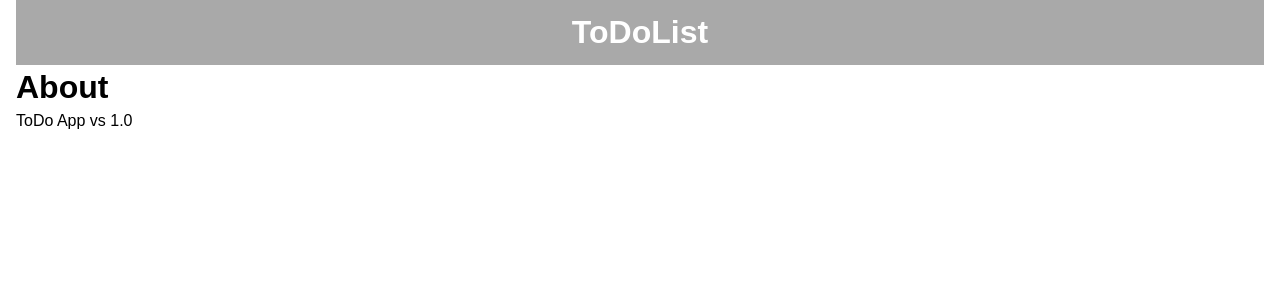
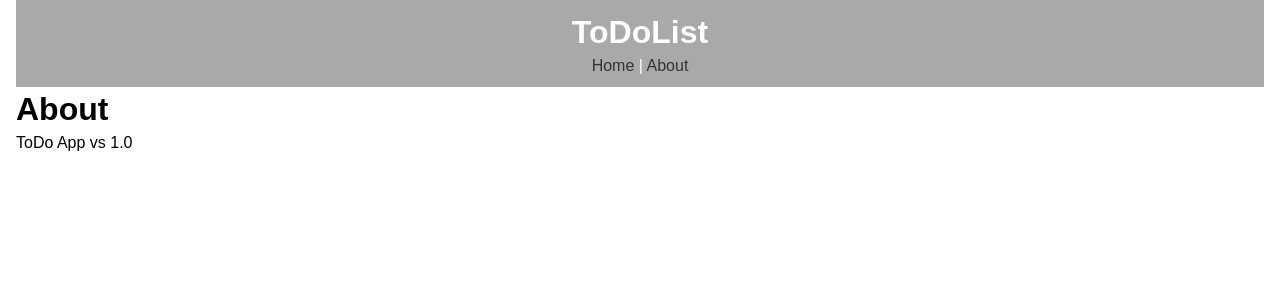
Before and after one commit to salvatoreallegra/React-ToDo, a React (Create React App) app: page /about in a window 1280 px wide. Shown: the top 300 px of the page. Built offline with nearby package versions, Linux system fonts and the light colour scheme.

Commit message:
install axios

```diff
--- a/package.json
+++ b/package.json
@@ -3,6 +3,7 @@
   "version": "0.1.0",
   "private": true,
   "dependencies": {
+    "axios": "^0.19.0",
     "react": "^16.8.6",
     "react-dom": "^16.8.6",
     "react-router-dom": "^5.0.1",
--- a/src/components/layout/Header.js
+++ b/src/components/layout/Header.js
@@ -1,9 +1,11 @@
 import React from 'react'
+import { Link } from 'react-router-dom'
 
 function Header () {
   return (
     <header style={headerStyle}>
       <h1>ToDoList</h1>
+      <Link to='/'>Home</Link> |<Link to='/about'> About</Link>
     </header>
   )
 }
```
Also changed, not shown: 1 other file (tests, documents, lock files or other folders).
